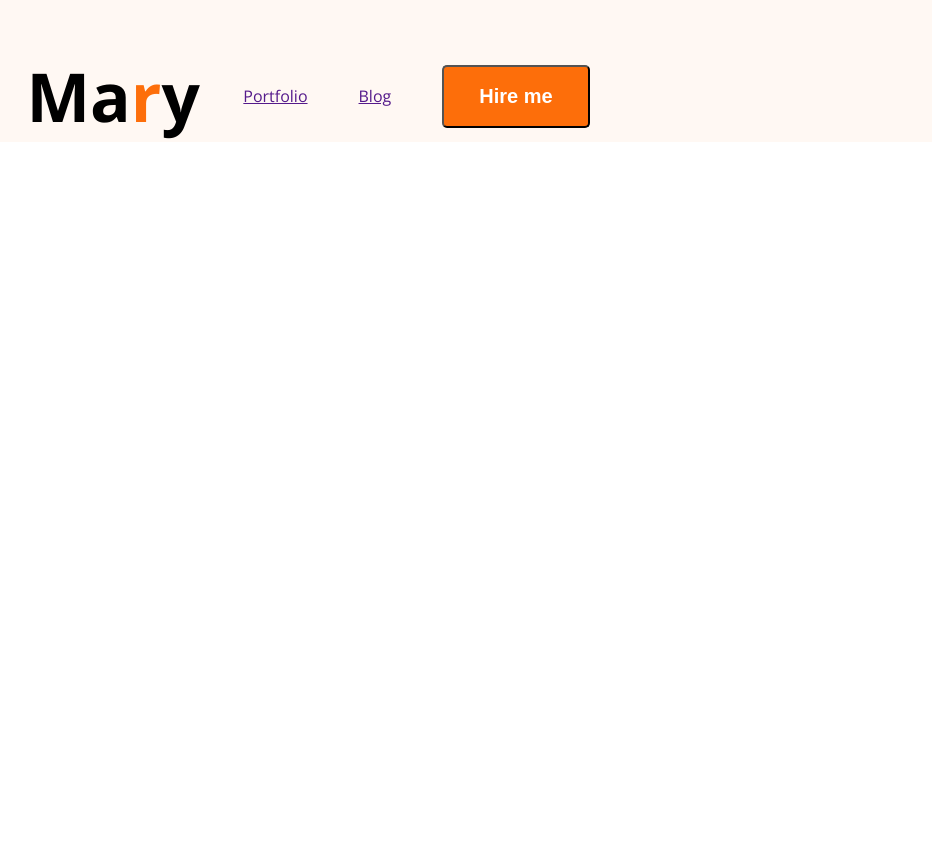
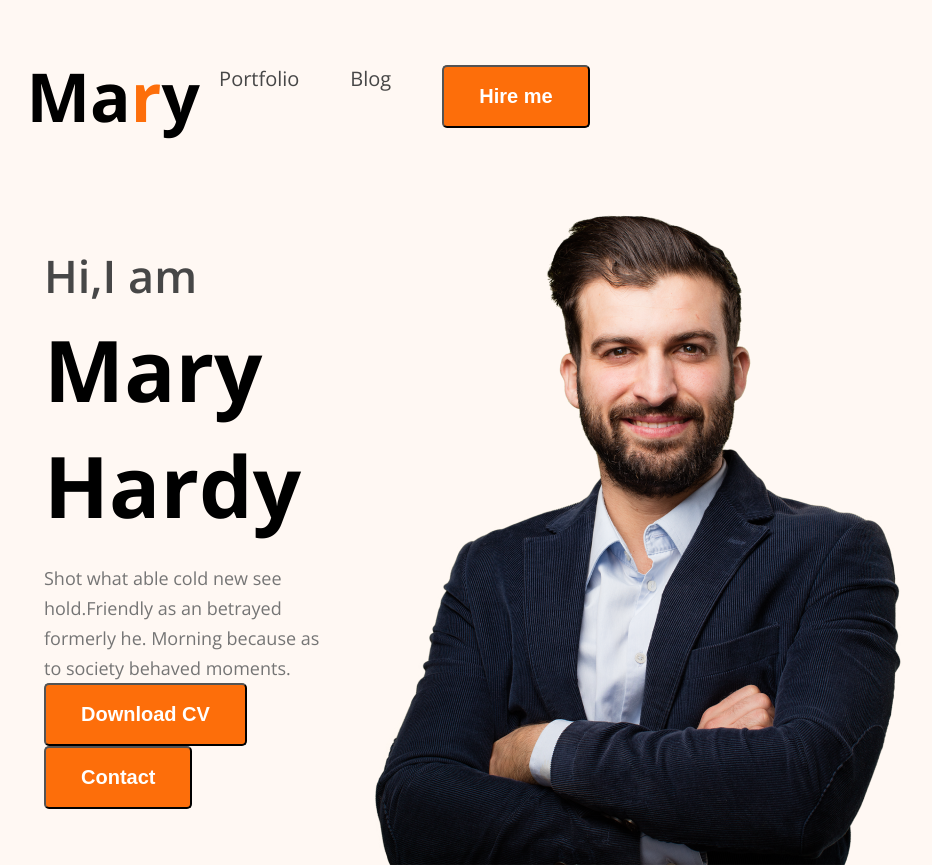
Before and after one commit to pro-salman1/Salman-dev-code, a plain HTML site: page index.html in a window 1280 px wide. Shown: the whole page, without its empty margins (332-1264 px from the left). Before the commit the page ends 800 px from the top, so only its background shows below. Drawn offline with nearby package versions, Linux system fonts and the light colour scheme.

Commit message:
add image and text

```diff
--- a/index.html
+++ b/index.html
@@ -21,6 +21,21 @@
                 <li><button class="btn">Hire me</button></li>
             </ul>
         </nav>
+
+        <section id="banner">
+            <div class="banner-content">
+                <h2>Hi,I am</h2>
+                <h1>Mary Hardy</h1>
+                <p>Shot what able cold new see hold.Friendly as an betrayed formerly he. Morning because as to society behaved moments.</p>
+                <div>
+                    <button class="btn">Download CV</button>
+                    <button class="btn">Contact</button>
+                </div>
+            </div>
+            <div class="banner-image">
+                <img src="images/hardy.png" alt="">
+            </div>
+        </section>
     </header>
 
 </body>
--- a/style/portfolio.css
+++ b/style/portfolio.css
@@ -21,7 +21,7 @@
 
 
 }
-.btn{
+ .btn{
     background-color: #FD6E0A;
     boder: none;
     padding: 18px 35px;
@@ -29,6 +29,9 @@
     font-size: 20px;
     font-weight: bold;
     color: white;
+    cursor: pointer;
+
+
 }
 
 header{
@@ -39,7 +42,7 @@
     width: 44%;
     max-width: 1140;
     margin:0px auto;
-    display:flex ;
+    display: flex;
     justify-content:space-between;
     align-items: center;
 
@@ -48,13 +51,44 @@
     display: flex;
     list-style: none;
     gap: 51px;
-    align-items: center;
+    align-items: right;
 }
-nav.menu a{
+nav .menu a{
 
     font-size: 20px;
     color: #474747;
     text-decoration: none;
-
+}
+#banner{
+    margin: 47px 38px 0 376px;
+    display: flex;
+    justify-content: space-between;
+    align-items: center;
+}
+#banner .banner-content{
+    max-width: 585px;
+}
+#banner .banner-content h2 {
+    font-size: 45px;
+    font-weight:600;
+    color:#474747;
+    margin-bottom: 5px;
 
 }
+#banner .banner-content h1{
+    font-size: 85px;
+    font-weight: bold;
+    color:black;
+    margin-bottom: 20px;
+
+}
+#banner .banner-content p{
+    font-size: 18px;
+    color:#757575;
+    line-height: 30px;
+
+}
+#banner .banner-image img{
+    max-width: 585px;
+    vertical-align: middle;
+}
```
